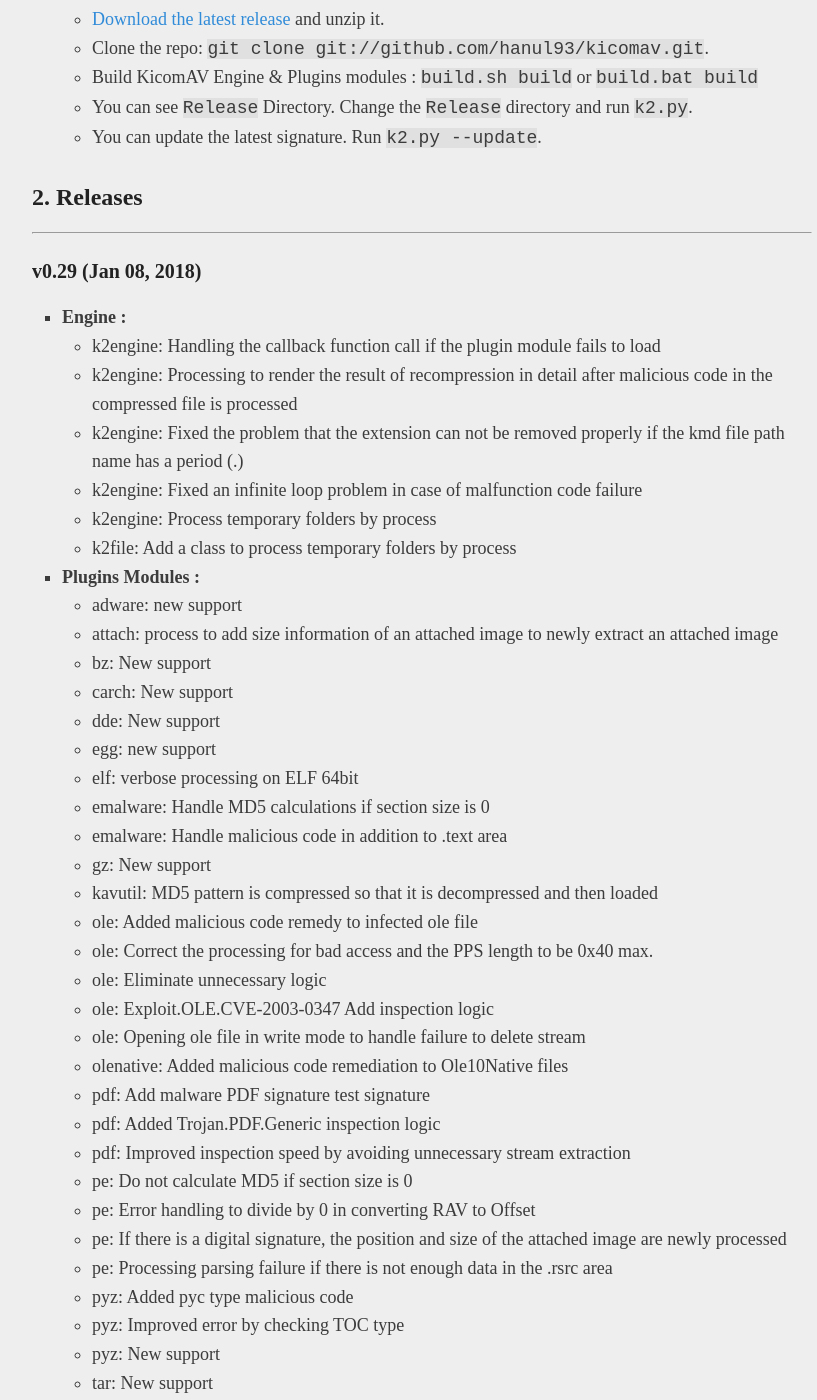
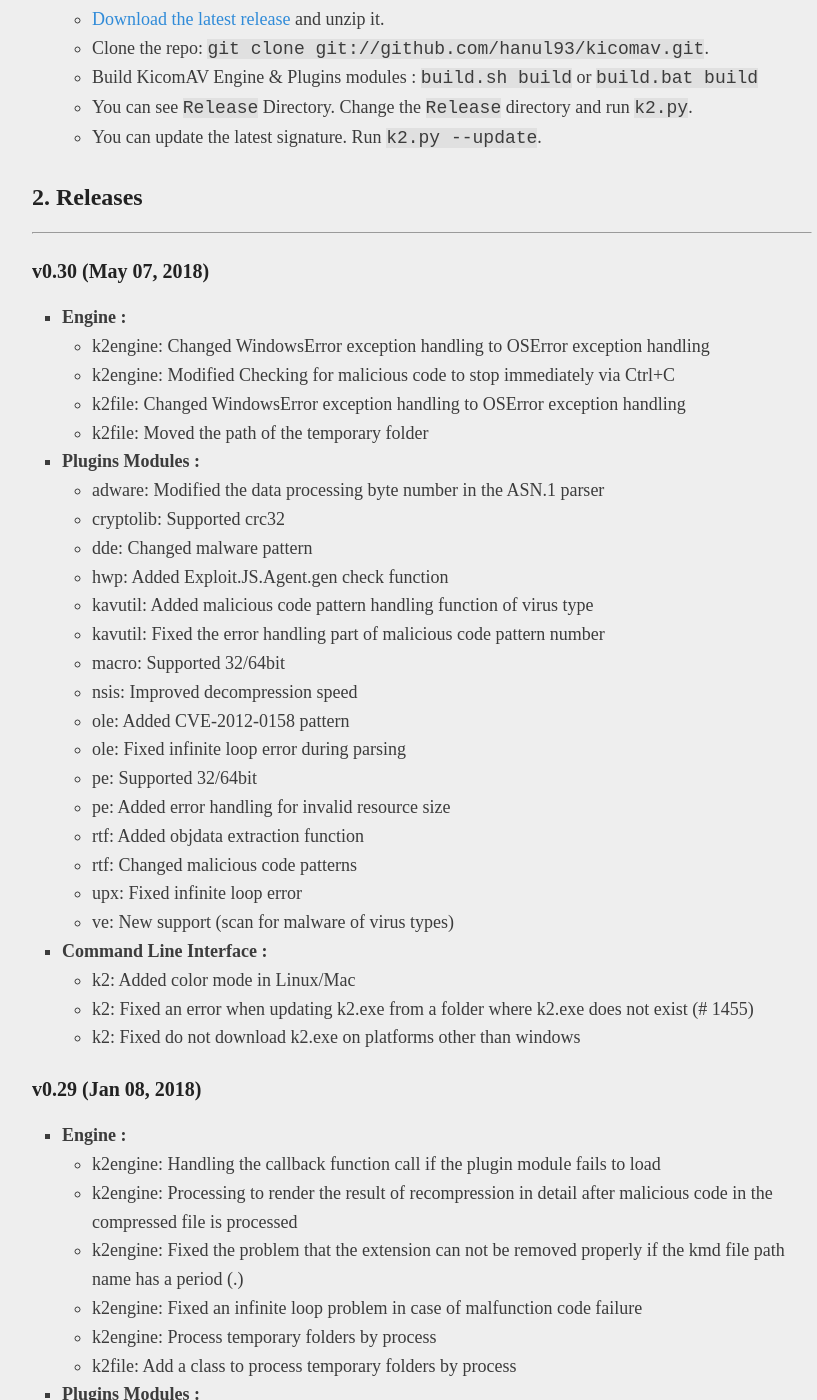
Before and after one commit to hanul93/kicomav, a Jekyll site: the page built from index.md, in a window 1280 px wide and 1400 px high, scrolled down 1525 px. Shown: the whole window, without its empty margins (218-1035 px from the left). Built offline with Jekyll 4.4.1, drawn with Linux system fonts in a browser that asks for light colours; our own code applies the rules of GitHub Pages for plain Markdown files.

Commit message:
업데이트 설명 추가 (0.30)

```diff
--- a/index.md
+++ b/index.md
@@ -35,6 +35,37 @@
 ## 2. Releases
 
 ***
+
+### v0.30 (May 07, 2018)
+
+* **Engine :**
+  * k2engine: Changed WindowsError exception handling to OSError exception handling
+  * k2engine: Modified Checking for malicious code to stop immediately via Ctrl+C
+  * k2file: Changed WindowsError exception handling to OSError exception handling
+  * k2file: Moved the path of the temporary folder
+
+* **Plugins Modules :**
+  * adware: Modified the data processing byte number in the ASN.1 parser
+  * cryptolib: Supported crc32
+  * dde: Changed malware pattern
+  * hwp: Added Exploit.JS.Agent.gen check function
+  * kavutil: Added malicious code pattern handling function of virus type
+  * kavutil: Fixed the error handling part of malicious code pattern number
+  * macro: Supported 32/64bit
+  * nsis: Improved decompression speed
+  * ole: Added CVE-2012-0158 pattern
+  * ole: Fixed infinite loop error during parsing
+  * pe: Supported 32/64bit
+  * pe: Added error handling for invalid resource size
+  * rtf: Added objdata extraction function
+  * rtf: Changed malicious code patterns
+  * upx: Fixed infinite loop error
+  * ve: New support (scan for malware of virus types)
+
+* **Command Line Interface :**
+  * k2: Added color mode in Linux/Mac
+  * k2: Fixed an error when updating k2.exe from a folder where k2.exe does not exist (# 1455)
+  * k2: Fixed do not download k2.exe on platforms other than windows
 
 ### v0.29 (Jan 08, 2018)
 
```
